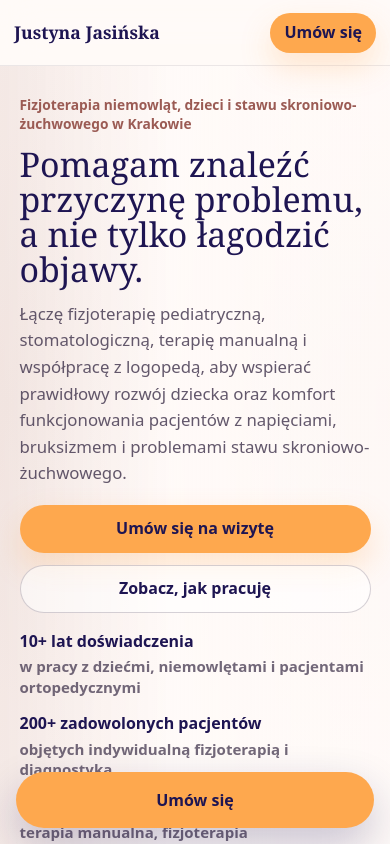
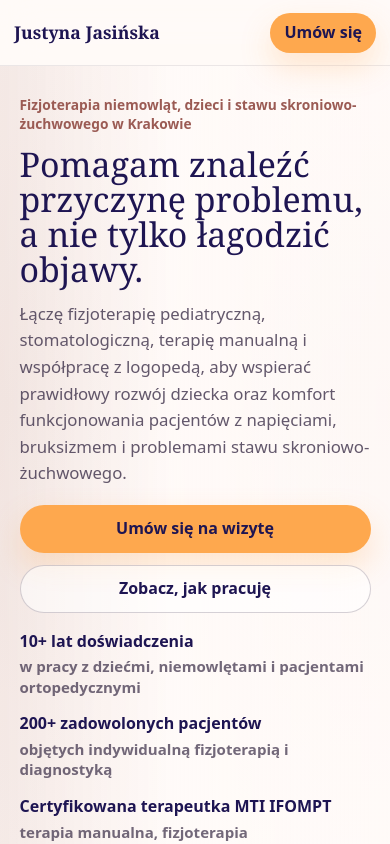
Before and after one commit to Shekspir2000/Justyna, a Next.js app: page / in a window 390 px wide. Shown: the top 844 px of the page. Built offline with nearby package versions, Linux system fonts and the light colour scheme.

Commit message:
Refine mobile layout

```diff
--- a/app/globals.css
+++ b/app/globals.css
@@ -1096,23 +1096,6 @@ h3 {
   color: rgba(255, 250, 248, 0.72);
 }
 
-.mobile-booking {
-  position: fixed;
-  right: 16px;
-  bottom: 16px;
-  left: 16px;
-  z-index: 60;
-  display: flex;
-  min-height: 56px;
-  align-items: center;
-  justify-content: center;
-  border-radius: 999px;
-  background: var(--gold);
-  color: var(--ink);
-  font-weight: 900;
-  box-shadow: 0 18px 44px rgba(30, 21, 82, 0.24);
-}
-
 .reveal {
   animation: fade-up 0.72s ease both;
 }
@@ -1230,14 +1213,68 @@ h3 {
     align-items: center;
   }
 
-  .mobile-booking {
-    display: none;
-  }
-
   .site-footer {
     grid-template-columns: minmax(260px, 0.6fr) 1fr;
     align-items: start;
     padding-bottom: 38px;
+  }
+}
+
+@media (max-width: 639px) {
+  .method-heading,
+  .offer-section .section-heading,
+  .reviews-heading,
+  .cooperation-heading,
+  .booking-inner {
+    justify-items: start;
+    margin-inline: 0;
+    text-align: left;
+  }
+
+  .method-heading h2,
+  .offer-section .section-heading h2,
+  .reviews-heading h2,
+  .cooperation-heading h2 {
+    max-width: 100%;
+    margin-inline: 0;
+  }
+
+  .method-heading .section-lead,
+  .offer-section .section-lead,
+  .reviews-heading .section-lead,
+  .cooperation-heading .section-lead {
+    max-width: 100%;
+    margin-inline: 0;
+  }
+
+  .booking-inner .primary-button {
+    width: 100%;
+  }
+
+  .reviews-source {
+    justify-self: start;
+  }
+
+  .method-section .process-card {
+    justify-items: start;
+    min-height: auto;
+    text-align: left;
+  }
+
+  .method-section .process-card p {
+    max-width: 100%;
+  }
+
+  .method-section .process-card small {
+    align-self: start;
+  }
+
+  .ifompt-mark {
+    text-align: left;
+  }
+
+  .cooperation-photos {
+    grid-template-columns: 1fr;
   }
 }
 
--- a/app/page.tsx
+++ b/app/page.tsx
@@ -216,7 +216,7 @@ export default function Home() {
       <section className="section about-section" id="o-mnie">
         <div className="section-heading reveal">
           <p className="eyebrow">O mnie</p>
-          <h2>Spokojna diagnoza, konkretne wyjaśnienie i terapia dobrana do człowieka.</h2>
+          <h2>Spokojna diagnoza, konkretne wyjaśnienie i terapia dobrana do potrzeb.</h2>
         </div>
         <div className="about-grid">
           <div className="about-photo reveal">
@@ -461,9 +461,6 @@ export default function Home() {
         </div>
       </footer>
 
-      <a className="mobile-booking" href={bookingUrl}>
-        Umów się
-      </a>
     </main>
   );
 }
```
